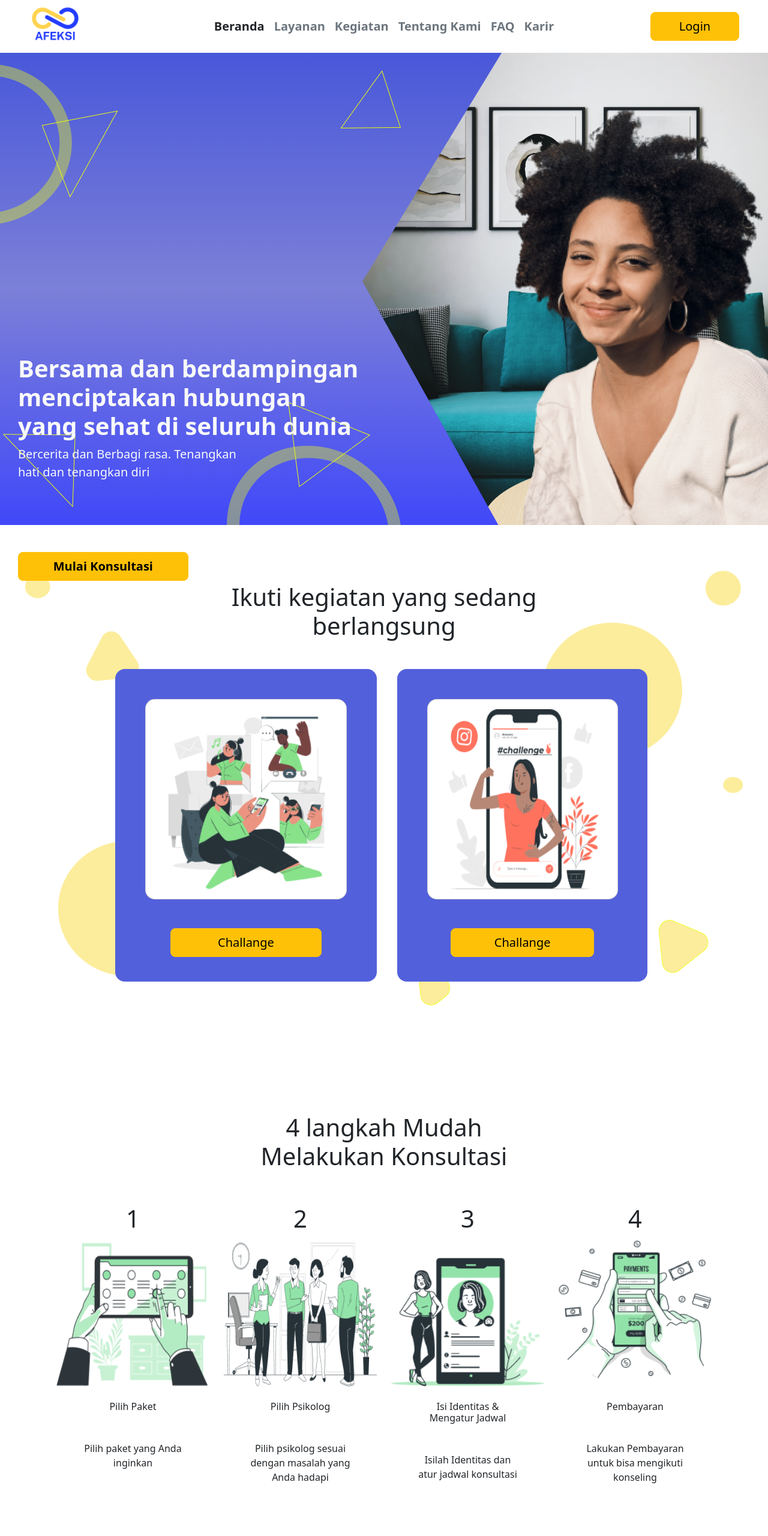
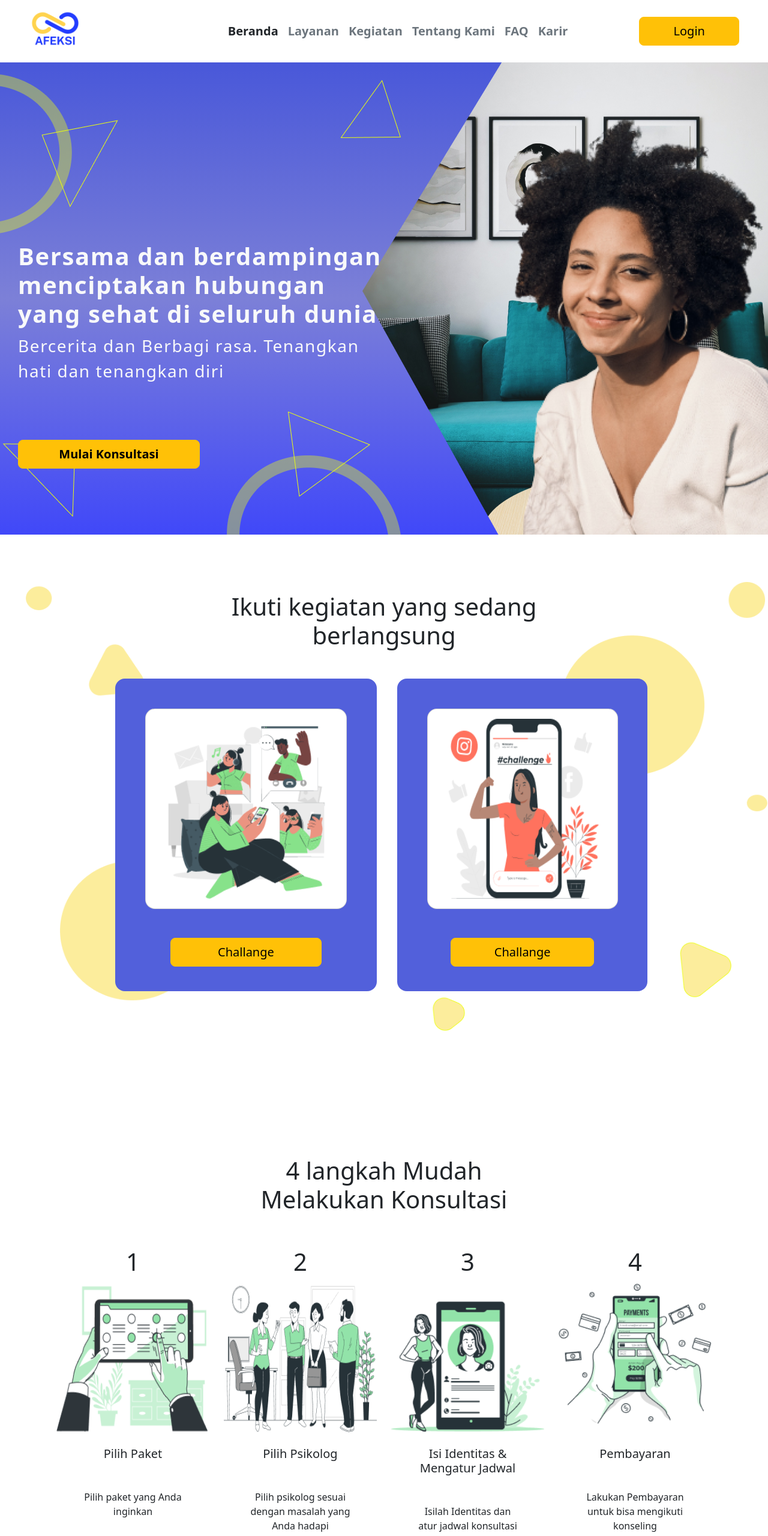
Before and after one commit to syegiar/AFEKSI, a plain HTML site: page Landing_Page/index.html in a window 1280 px wide. Shown: the top 2560 px of the page at 60% size. Drawn offline with nearby package versions, Linux system fonts and the light colour scheme.

Commit message:
[re-code] landing-page

```diff
--- a/Landing_Page/css/coba.css
+++ b/Landing_Page/css/coba.css
@@ -18,6 +18,7 @@
 .bg-hero {
   background: linear-gradient(180deg, rgba(24,43,207,0.79) 0%, rgba(83,88,203,0.76) 50%, rgba(13,23,247,0.79) 100%);
   overflow: hidden;
+  position: relative;
 }
 
 .banner {
@@ -27,8 +28,9 @@
 
 .banner-headline {
   position: absolute;
-  bottom: -50px;
+  top: 38%;
   left: 30px;
+  letter-spacing: 0.1rem;
 }
 
 .banner-headline button {
--- a/Landing_Page/index.html
+++ b/Landing_Page/index.html
@@ -21,12 +21,16 @@
     ============================================================================ -->
     <section>
       <div class="mx-5">
-        <header class="d-flex flex-wrap align-items-center justify-content-center justify-content-md-between ">
-          <a href="/" class="d-flex align-items-center col-md-3 mb-2 mb-md-0 text-dark text-decoration-none">
+        <header class="navbar navbar-expand-lg d-flex flex-wrap align-items-center justify-content-center justify-content-md-between ">
+          <a href="#" class="col-md-3 mb-2 mb-md-0">
             <img src="assets/logo.png" alt="" class="nav-logo">
           </a>
+          <button class="navbar-toggler" type="button" data-bs-toggle="collapse" data-bs-target="#navbarSupportedContent" aria-controls="navbarSupportedContent" aria-expanded="false" aria-label="Toggle navigation">
+            <span class="navbar-toggler-icon"></span>
+          </button>
 
-          <ul class="nav col-12 col-md-auto mb-2 justify-content-center mb-md-0 fs-5 fw-semibold">
+          <div class="collapse navbar-collapse" id="navbarSupportedContent">
+            <ul class="navbar nav col-12 col-md-auto mb-2 justify-content-center mb-md-0 fs-5 fw-semibold mx-auto">
             <li><a href="#beranda" class="nav-link px-2 link-dark">Beranda</a></li>
             <li><a href="#layanan" class="nav-link px-2 link-secondary">Layanan</a></li>
             <li><a href="#kegiatan" class="nav-link px-2 link-secondary">Kegiatan</a></li>
@@ -34,10 +38,11 @@
             <li><a href="#faq" class="nav-link px-2 link-secondary">FAQ</a></li>
             <li><a href="#karir" class="nav-link px-2 link-secondary">Karir</a></li>
           </ul>
+            <div class="col-md-3 ms-auto">
+              <button type="button" class="btn btn-lg btn-warning w-75 float-end">Login</button>
+          </div>
+          </div>
 
-          <div class="col-md-3 text-end">
-            <button type="button" class="btn btn-lg btn-warning w-50">Login</button>
-          </div>
         </header>
       </div>
     </section>
@@ -55,7 +60,7 @@
               menciptakan hubungan <br />
               yang sehat di seluruh dunia
             </h1>
-            <p class="fs-5 text-light">
+            <p class="fs-3 text-light">
               Bercerita dan Berbagi rasa. Tenangkan <br />
               hati dan tenangkan diri
             </p>
@@ -74,8 +79,8 @@
     <!-- ACTIVITY
     ================================================================ -->
     <section id="kegiatan">
-      <div class="container p-5 mb-5 rounded-3">
-      <div class="container-fluid">
+      <div class="container p-5 mb-5">
+      <div class="container-fluid mb-5 pb-2">
           <h1 class="text-dark text-center mx-auto mb-5 mt-5 w-50">Ikuti kegiatan yang sedang <br> berlangsung</h1>
           <div class="row">
             <div class="col ">
@@ -121,25 +126,25 @@
               <div class="col-md-3 text-center">
                   <h1>1</h1>
                   <img src="assets/img/sect-3-img-1.png" alt="" srcset="" class="w-100 h-50">
-                  <h6 class="mt-4 mb-5">Pilih Paket</h6>
+                  <h5 class="mt-4 mb-5">Pilih Paket</h5>
                   <p>Pilih paket yang Anda <br> inginkan </p>
               </div>
               <div class="col-md-3  text-center">
                   <h1>2</h1>
                   <img src="assets/img/sect-3-img-2.png" alt="" srcset="" class="w-100 h-50">
-                  <h6 class="mt-4 mb-5">Pilih Psikolog</h6>
+                  <h5 class="mt-4 mb-5">Pilih Psikolog</h5>
                   <p>Pilih psikolog sesuai <br>dengan masalah yang <br> Anda hadapi </p>
               </div>
               <div class="col-md-3  text-center">
                   <h1>3</h1>
                   <img src="assets/img/sect-3-img-3.png" alt="" srcset="" class="w-100 h-50">
-                  <h6 class="mt-4 mb-5">Isi Identitas & <br> Mengatur Jadwal</h6>
+                  <h5 class="mt-4 mb-5">Isi Identitas & <br> Mengatur Jadwal</h6>
                   <p>Isilah Identitas dan <br> atur jadwal konsultasi</p>
               </div>
               <div class="col-md-3  text-center">
                   <h1>4</h1>
                   <img src="assets/img/sect-3-img-4.png" alt="" srcset="" class="w-100 h-50">
-                  <h6 class="mt-4 mb-5">Pembayaran</h6>
+                  <h5 class="mt-4 mb-5">Pembayaran</h5>
                   <p>Lakukan Pembayaran <br> untuk bisa mengikuti <br> konseling </p>
               </div>
           </div>
@@ -285,7 +290,7 @@
                   <h4 class="card-title fw-bold text-start">Join sekarang untuk <br> mencoba AFEKSI</h4>
                 </div>
                 <div class="col">
-                  <button type="button" class="btn btn-warning btn-lg rounded-5 shadow-sm float-end"><bold>Mulai Konsultasi</bold></button>
+                  <button type="button" class="btn btn-warning btn-lg rounded-5 shadow float-end fw-semibold"><bold>Mulai Konsultasi</bold></button>
                 </div>
               </div>
             </div>
@@ -300,11 +305,12 @@
                         </div>
                         <div class="col my-4">
                           <p> Jl. Gubeng Jaya IX no.1 Surabaya, Indonesia
-                              Contact: +6282142625552
-                              Email: afeksidn@gmail.com</p>
+                             <br> Contact: +6282142625552</p>
+                              <p>Email: afeksidn@gmail.com</p>
                         </div>
                         <div class="col-12 mx-4 mb-4">
                           <p class="fw-bold">Afeksi merupakan Platform layanan edukasi dan <br> konsultasi kesehatan hubungan berbasis psikologi <br> relasi pertama di Indonesia</p>
+                            <a href=""> <img src="assets/instagram.png" alt="" width="30px"></a>
                             <a href=""> <img src="assets/twitter.png" alt="" width="30px"></a>
                             <a href=""> <img src="assets/youtube.png" alt="" width="30px"></a>
                             <a href=""><img src="assets/tik-tok.png" alt="" width="30px"></a>
```
Also changed, not shown: Landing_Page/assets/instagram.png (added).
